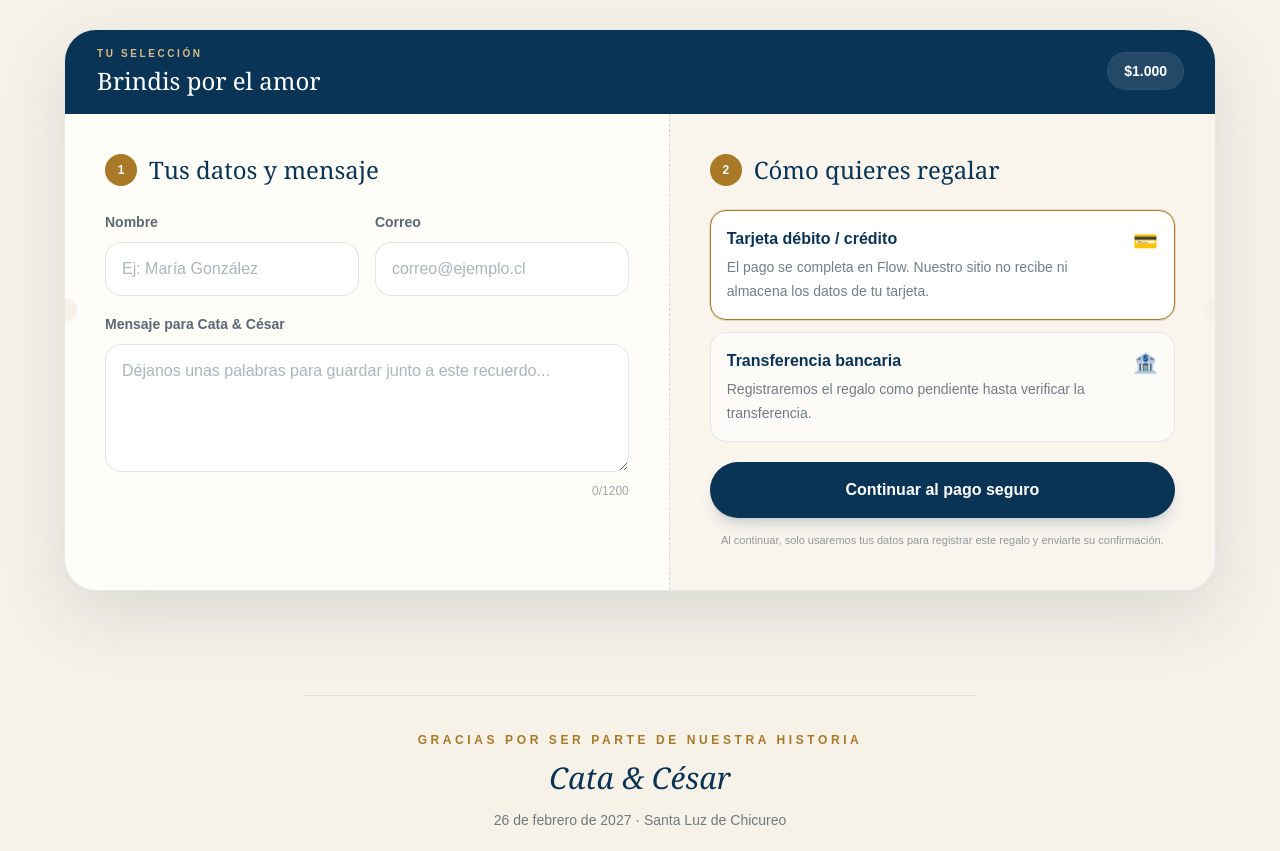
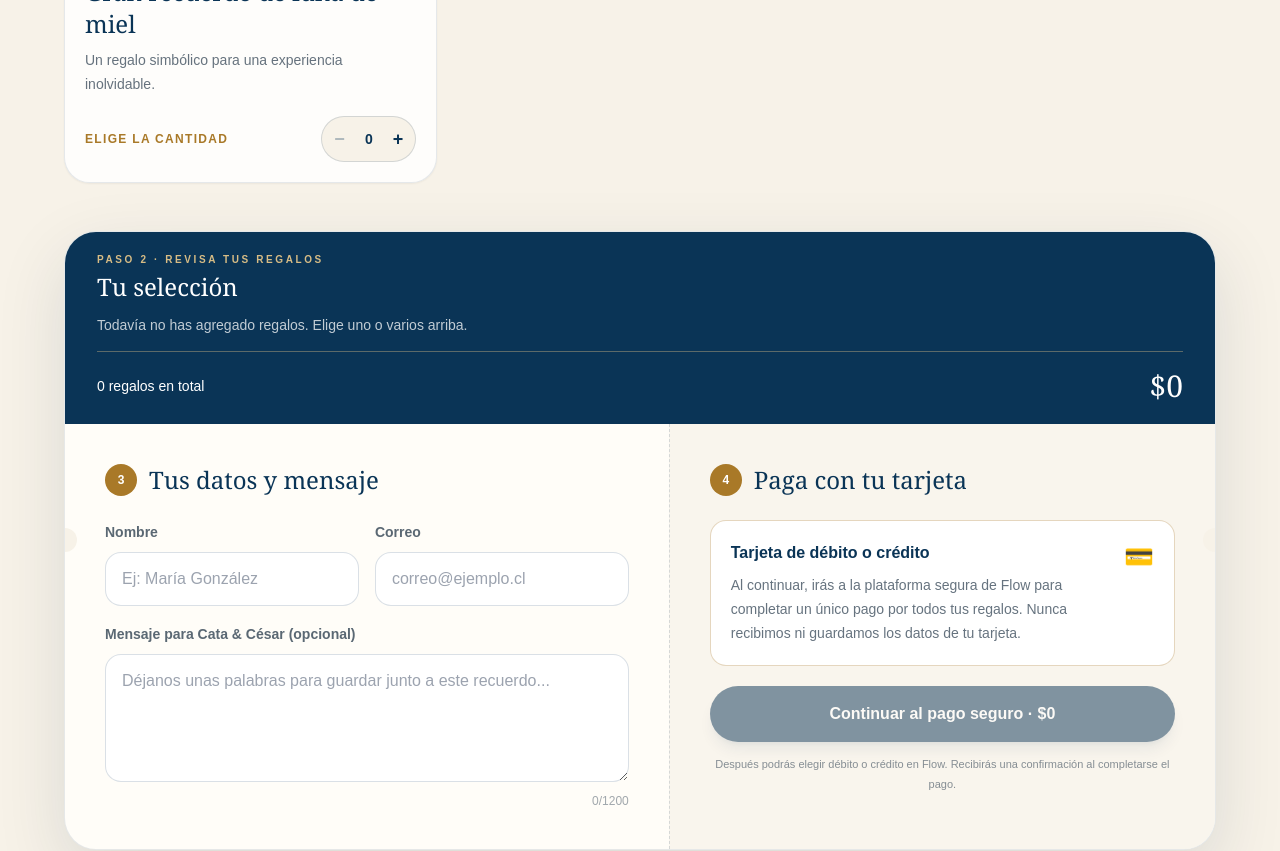
Before and after one commit to cesarodriguez96-02-26/regalos-matri-cata-cesar, a Next.js app: page / in a window 1280 px wide. Shown: the part 4140-4991 px from the top of the page. Built offline with nearby package versions, Linux system fonts and the light colour scheme.

Commit message:
Agregar carrito con múltiples regalos y cantidades, solo pago con tarjeta

```diff
--- a/src/components/CheckoutForm.tsx
+++ b/src/components/CheckoutForm.tsx
@@ -1,262 +1,131 @@
 'use client';
 
-import { useMemo, useRef, useState } from 'react';
-import { GiftOption, giftOptions } from '@/config/gifts';
+import { useMemo, useState } from 'react';
+import { giftOptions } from '@/config/gifts';
 import { GiftCard } from './GiftCard';
 import { formatCLP } from '@/lib/format';
 
-type CheckoutMode = 'flow' | 'transfer';
-type TransferDetail = { label: string; value: string };
-
-export function CheckoutForm({ transferDetails }: { transferDetails: TransferDetail[] }) {
-  const [selected, setSelected] = useState<GiftOption>(giftOptions[0]);
-  const [mode, setMode] = useState<CheckoutMode>('flow');
+export function CheckoutForm() {
+  const [quantities, setQuantities] = useState<Record<string, number>>({});
   const [guestName, setGuestName] = useState('');
   const [guestEmail, setGuestEmail] = useState('');
   const [guestMessage, setGuestMessage] = useState('');
   const [website, setWebsite] = useState('');
   const [formStartedAt] = useState(() => Date.now());
   const [loading, setLoading] = useState(false);
-  const [transferSaved, setTransferSaved] = useState(false);
-  const [copied, setCopied] = useState(false);
   const [error, setError] = useState('');
-  const formRef = useRef<HTMLFormElement | null>(null);
 
-  function handleGiftSelect(gift: GiftOption) {
-    setSelected(gift);
-    setTransferSaved(false);
-    window.setTimeout(() => formRef.current?.scrollIntoView({ behavior: 'smooth', block: 'start' }), 100);
-  }
-
-  const isValid = useMemo(
-    () => guestName.trim().length >= 3 && guestName.trim().length <= 120 && /^\S+@\S+\.\S+$/.test(guestEmail.trim()),
-    [guestName, guestEmail]
-  );
+  const selected = useMemo(() => giftOptions.filter((g) => (quantities[g.id] ?? 0) > 0).map((g) => ({
+    ...g, quantity: quantities[g.id], subtotal: g.amount * quantities[g.id]
+  })), [quantities]);
+  const total = selected.reduce((sum, gift) => sum + gift.subtotal, 0);
+  const units = selected.reduce((sum, gift) => sum + gift.quantity, 0);
+  const valid = guestName.trim().length >= 3 && guestName.trim().length <= 120 && /^\S+@\S+\.\S+$/.test(guestEmail.trim());
 
   async function handleSubmit(event: React.FormEvent<HTMLFormElement>) {
     event.preventDefault();
     setError('');
-    setTransferSaved(false);
-
-    if (!isValid) {
-      setError('Ingresa tu nombre y un correo válido.');
-      return;
-    }
-
+    if (!selected.length) { setError('Primero elige uno o más regalos usando los botones +.'); return; }
+    if (!valid) { setError('Ingresa tu nombre y un correo válido.'); return; }
     setLoading(true);
     try {
       const response = await fetch('/api/checkout', {
         method: 'POST',
         headers: { 'Content-Type': 'application/json' },
         body: JSON.stringify({
-          giftId: selected.id,
-          guestName,
-          guestEmail,
-          guestMessage,
-          paymentMethod: mode,
-          website,
-          formStartedAt
+          items: selected.map(({ id, quantity }) => ({ giftId: id, quantity })),
+          guestName, guestEmail, guestMessage, paymentMethod: 'flow', website, formStartedAt
         })
       });
-
       const data = await response.json().catch(() => ({}));
-      if (!response.ok) throw new Error(data.error ?? 'No se pudo registrar el regalo.');
-
-      if (mode === 'flow') {
-        window.location.assign(data.paymentUrl);
-        return;
-      }
-
-      setTransferSaved(true);
-      formRef.current?.scrollIntoView({ behavior: 'smooth', block: 'start' });
+      if (!response.ok) throw new Error(data.error ?? 'No pudimos iniciar el pago.');
+      if (typeof data.paymentUrl !== 'string') throw new Error('No se recibió el enlace seguro de pago.');
+      window.location.assign(data.paymentUrl);
     } catch (err) {
       setError(err instanceof Error ? err.message : 'Ocurrió un error inesperado.');
-    } finally {
       setLoading(false);
     }
   }
 
-  async function copyTransferDetails() {
-    const text = transferDetails.map((item) => `${item.label}: ${item.value}`).join('\n');
-    try {
-      await navigator.clipboard.writeText(text);
-      setCopied(true);
-      window.setTimeout(() => setCopied(false), 2200);
-    } catch {
-      setCopied(false);
-    }
-  }
-
   return (
-    <section id="regalos" className="px-5 py-16 md:py-20">
+    <section id="regalos" className="px-5 py-14 md:py-20">
       <div className="mx-auto max-w-6xl">
         <div className="mx-auto max-w-3xl text-center">
           <p className="text-xs font-bold uppercase tracking-[0.35em] text-gold">Nuestra lista de deseos</p>
-          <h2 className="mt-3 font-serif text-4xl text-navy md:text-5xl">Elige un regalo simbólico</h2>
-          <p className="mx-auto mt-4 max-w-2xl text-base leading-7 text-ink/68">
-            Cada opción representa una experiencia de nuestra próxima aventura. El monto y el pago son reales; el nombre del regalo es simbólico.
+          <h2 className="mt-3 font-serif text-4xl text-navy md:text-5xl">Gracias por ser parte de nuestra aventura</h2>
+          <p className="mx-auto mt-5 max-w-2xl text-base leading-8 text-ink/75">
+            El regalo que más ilusión nos hace es compartir este día contigo. Si además quieres hacernos un obsequio simbólico para nuestro nuevo capítulo juntos, te dejamos nuestra lista de deseos.
           </p>
+          <div className="mt-6 rounded-2xl border border-gold/25 bg-ivory px-5 py-4 text-left text-sm leading-7 text-ink/75 sm:text-center">
+            <strong className="text-navy">¿Cómo funciona?</strong> 1. Elige uno o varios regalos usando los botones + y − para ajustar sus cantidades. 2. Revisa tu selección y el total. 3. Ingresa tus datos y presiona <strong>Continuar al pago seguro</strong> para pagar con tarjeta de débito o crédito.
+          </div>
         </div>
 
-        <div className="mt-10 grid gap-4 md:grid-cols-2 lg:grid-cols-3">
+        <div className="mt-10 grid gap-4 sm:grid-cols-2 lg:grid-cols-3">
           {giftOptions.map((gift) => (
-            <GiftCard key={gift.id} gift={gift} selected={gift.id === selected.id} onSelect={handleGiftSelect} />
+            <GiftCard key={gift.id} gift={gift} quantity={quantities[gift.id] ?? 0} onChange={(quantity) => setQuantities((prev) => ({ ...prev, [gift.id]: quantity }))} />
           ))}
         </div>
 
-        <form
-          ref={formRef}
-          onSubmit={handleSubmit}
-          className="ticket-edge mt-12 scroll-mt-5 overflow-hidden rounded-[2rem] border border-navy/10 bg-ivory shadow-ticket"
-        >
-          <div className="border-b border-dashed border-navy/15 bg-navy px-6 py-4 text-white md:px-8">
-            <div className="flex flex-wrap items-center justify-between gap-3">
-              <div>
-                <p className="text-[10px] font-bold uppercase tracking-[0.26em] text-gold-soft">Tu selección</p>
-                <p className="mt-1 font-serif text-2xl">{selected.title}</p>
-              </div>
-              <p className="rounded-full bg-white/10 px-4 py-2 text-sm font-bold ring-1 ring-white/15">{formatCLP(selected.amount)}</p>
+        <form onSubmit={handleSubmit} className="ticket-edge mt-12 overflow-hidden rounded-[2rem] border border-navy/10 bg-ivory shadow-ticket">
+          <div className="bg-navy px-6 py-5 text-white md:px-8">
+            <p className="text-[10px] font-bold uppercase tracking-[0.26em] text-gold-soft">Paso 2 · Revisa tus regalos</p>
+            <h3 className="mt-1 font-serif text-2xl">Tu selección</h3>
+            {selected.length === 0 ? <p className="mt-3 text-sm text-white/75">Todavía no has agregado regalos. Elige uno o varios arriba.</p> : (
+              <ul className="mt-4 divide-y divide-white/15 text-sm">
+                {selected.map((gift) => (
+                  <li key={gift.id} className="flex items-start justify-between gap-3 py-2">
+                    <span>{gift.quantity} × {gift.title}</span>
+                    <strong className="whitespace-nowrap">{formatCLP(gift.subtotal)}</strong>
+                  </li>
+                ))}
+              </ul>
+            )}
+            <div className="mt-4 flex items-center justify-between gap-3 border-t border-gold-soft/40 pt-4">
+              <p className="text-sm">{units} {units === 1 ? 'regalo' : 'regalos'} en total</p>
+              <p className="font-serif text-3xl">{formatCLP(total)}</p>
             </div>
           </div>
 
           <div className="grid lg:grid-cols-[1.05fr_0.95fr]">
             <div className="p-6 md:p-8 lg:p-10">
               <div className="flex items-center gap-3">
-                <span className="flex h-8 w-8 items-center justify-center rounded-full bg-gold text-xs font-bold text-white">1</span>
+                <span className="flex h-8 w-8 items-center justify-center rounded-full bg-gold text-xs font-bold text-white">3</span>
                 <h3 className="font-serif text-2xl text-navy">Tus datos y mensaje</h3>
               </div>
-
               <div className="mt-6 grid gap-4 md:grid-cols-2">
                 <label className="block">
                   <span className="text-sm font-bold text-ink/70">Nombre</span>
-                  <input
-                    required
-                    autoComplete="name"
-                    maxLength={120}
-                    className="mt-2 w-full rounded-2xl border border-navy/12 bg-white px-4 py-3.5 outline-none transition placeholder:text-ink/35 focus:border-gold focus:ring-4 focus:ring-gold/10"
-                    value={guestName}
-                    onChange={(e) => setGuestName(e.target.value)}
-                    placeholder="Ej: María González"
-                  />
+                  <input required autoComplete="name" maxLength={120} className="mt-2 w-full rounded-2xl border border-navy/15 bg-white px-4 py-3.5 outline-none focus:border-gold focus:ring-4 focus:ring-gold/10" value={guestName} onChange={(e) => setGuestName(e.target.value)} placeholder="Ej: María González" />
                 </label>
                 <label className="block">
                   <span className="text-sm font-bold text-ink/70">Correo</span>
-                  <input
-                    required
-                    autoComplete="email"
-                    maxLength={180}
-                    className="mt-2 w-full rounded-2xl border border-navy/12 bg-white px-4 py-3.5 outline-none transition placeholder:text-ink/35 focus:border-gold focus:ring-4 focus:ring-gold/10"
-                    value={guestEmail}
-                    onChange={(e) => setGuestEmail(e.target.value)}
-                    placeholder="correo@ejemplo.cl"
-                    type="email"
-                  />
+                  <input required type="email" autoComplete="email" maxLength={180} className="mt-2 w-full rounded-2xl border border-navy/15 bg-white px-4 py-3.5 outline-none focus:border-gold focus:ring-4 focus:ring-gold/10" value={guestEmail} onChange={(e) => setGuestEmail(e.target.value)} placeholder="correo@ejemplo.cl" />
                 </label>
               </div>
-
               <label className="mt-4 block">
-                <span className="text-sm font-bold text-ink/70">Mensaje para Cata & César</span>
-                <textarea
-                  maxLength={1200}
-                  className="mt-2 min-h-32 w-full resize-y rounded-2xl border border-navy/12 bg-white px-4 py-3.5 outline-none transition placeholder:text-ink/35 focus:border-gold focus:ring-4 focus:ring-gold/10"
-                  value={guestMessage}
-                  onChange={(e) => setGuestMessage(e.target.value)}
-                  placeholder="Déjanos unas palabras para guardar junto a este recuerdo..."
-                />
+                <span className="text-sm font-bold text-ink/70">Mensaje para Cata & César (opcional)</span>
+                <textarea maxLength={1200} className="mt-2 min-h-32 w-full resize-y rounded-2xl border border-navy/15 bg-white px-4 py-3.5 outline-none focus:border-gold focus:ring-4 focus:ring-gold/10" value={guestMessage} onChange={(e) => setGuestMessage(e.target.value)} placeholder="Déjanos unas palabras para guardar junto a este recuerdo..." />
                 <span className="mt-1 block text-right text-xs text-ink/40">{guestMessage.length}/1200</span>
               </label>
-
-              <div className="absolute left-[-9999px] top-auto h-px w-px overflow-hidden" aria-hidden="true">
-                <label>
-                  Sitio web
-                  <input tabIndex={-1} autoComplete="off" value={website} onChange={(e) => setWebsite(e.target.value)} />
-                </label>
-              </div>
+              <div className="absolute left-[-9999px] top-auto h-px w-px overflow-hidden" aria-hidden="true"><label>Sitio web<input tabIndex={-1} autoComplete="off" value={website} onChange={(e) => setWebsite(e.target.value)} /></label></div>
             </div>
-
             <div className="border-t border-dashed border-navy/15 bg-paper/70 p-6 md:p-8 lg:border-l lg:border-t-0 lg:p-10">
               <div className="flex items-center gap-3">
-                <span className="flex h-8 w-8 items-center justify-center rounded-full bg-gold text-xs font-bold text-white">2</span>
-                <h3 className="font-serif text-2xl text-navy">Cómo quieres regalar</h3>
+                <span className="flex h-8 w-8 items-center justify-center rounded-full bg-gold text-xs font-bold text-white">4</span>
+                <h3 className="font-serif text-2xl text-navy">Paga con tu tarjeta</h3>
               </div>
-
-              <div className="mt-6 grid gap-3">
-                <button
-                  type="button"
-                  aria-pressed={mode === 'flow'}
-                  onClick={() => { setMode('flow'); setTransferSaved(false); }}
-                  className={`rounded-2xl border p-4 text-left transition focus:outline-none focus-visible:ring-4 focus-visible:ring-gold-soft ${
-                    mode === 'flow' ? 'border-gold bg-white shadow-sm ring-1 ring-gold/20' : 'border-navy/10 bg-white/55 hover:border-gold/30'
-                  }`}
-                >
-                  <div className="flex items-start justify-between gap-4">
-                    <div>
-                      <strong className="text-navy">Tarjeta débito / crédito</strong>
-                      <span className="mt-1 block text-sm leading-6 text-ink/60">El pago se completa en Flow. Nuestro sitio no recibe ni almacena los datos de tu tarjeta.</span>
-                    </div>
-                    <span className="text-xl" aria-hidden="true">💳</span>
-                  </div>
-                </button>
-
-                <button
-                  type="button"
-                  aria-pressed={mode === 'transfer'}
-                  onClick={() => { setMode('transfer'); setTransferSaved(false); }}
-                  className={`rounded-2xl border p-4 text-left transition focus:outline-none focus-visible:ring-4 focus-visible:ring-gold-soft ${
-                    mode === 'transfer' ? 'border-gold bg-white shadow-sm ring-1 ring-gold/20' : 'border-navy/10 bg-white/55 hover:border-gold/30'
-                  }`}
-                >
-                  <div className="flex items-start justify-between gap-4">
-                    <div>
-                      <strong className="text-navy">Transferencia bancaria</strong>
-                      <span className="mt-1 block text-sm leading-6 text-ink/60">Registraremos el regalo como pendiente hasta verificar la transferencia.</span>
-                    </div>
-                    <span className="text-xl" aria-hidden="true">🏦</span>
-                  </div>
-                </button>
+              <div className="mt-6 rounded-2xl border border-gold/30 bg-white p-5">
+                <div className="flex items-start justify-between gap-3">
+                  <div><strong className="text-navy">Tarjeta de débito o crédito</strong><p className="mt-2 text-sm leading-6 text-ink/65">Al continuar, irás a la plataforma segura de Flow para completar un único pago por todos tus regalos. Nunca recibimos ni guardamos los datos de tu tarjeta.</p></div>
+                  <span className="text-2xl" aria-hidden="true">💳</span>
+                </div>
               </div>
-
-              {mode === 'transfer' && (
-                <div className="mt-4 rounded-2xl border border-gold/20 bg-white p-4 text-sm">
-                  <div className="flex items-center justify-between gap-3">
-                    <p className="font-bold text-navy">Datos para transferir</p>
-                    <button type="button" onClick={copyTransferDetails} className="text-xs font-bold text-gold hover:text-navy">
-                      {copied ? 'Copiado ✓' : 'Copiar datos'}
-                    </button>
-                  </div>
-                  <dl className="mt-3 space-y-2">
-                    {transferDetails.map((item) => (
-                      <div key={item.label} className="grid grid-cols-[110px_1fr] gap-3">
-                        <dt className="text-ink/50">{item.label}</dt>
-                        <dd className="break-words font-semibold text-ink/80">{item.value}</dd>
-                      </div>
-                    ))}
-                  </dl>
-                  <p className="mt-3 border-t border-navy/8 pt-3 text-xs leading-5 text-ink/50">
-                    Después de realizar la transferencia, presiona el botón para que podamos asociarla a tu nombre y regalo.
-                  </p>
-                </div>
-              )}
-
-              <div aria-live="polite">
-                {error && <p className="mt-4 rounded-2xl border border-red-200 bg-red-50 p-3 text-sm leading-6 text-red-700">{error}</p>}
-                {transferSaved && (
-                  <p className="mt-4 rounded-2xl border border-emerald-200 bg-emerald-50 p-3 text-sm leading-6 text-emerald-800">
-                    ¡Gracias! Registramos tu regalo por transferencia. Quedará confirmado cuando verifiquemos el abono.
-                  </p>
-                )}
-              </div>
-
-              <button
-                disabled={loading}
-                className="mt-5 w-full rounded-full bg-navy px-6 py-4 font-bold text-white shadow-lg shadow-navy/15 transition hover:-translate-y-0.5 hover:bg-navy-deep focus:outline-none focus-visible:ring-4 focus-visible:ring-gold-soft disabled:cursor-not-allowed disabled:opacity-60"
-              >
-                {loading ? 'Procesando...' : mode === 'flow' ? 'Continuar al pago seguro' : 'Registrar regalo por transferencia'}
+              <div aria-live="polite">{error && <p className="mt-4 rounded-2xl border border-red-200 bg-red-50 p-3 text-sm leading-6 text-red-700">{error}</p>}</div>
+              <button disabled={loading || selected.length === 0} className="mt-5 w-full rounded-full bg-navy px-6 py-4 font-bold text-white shadow-lg shadow-navy/15 transition hover:bg-navy-deep focus:outline-none focus-visible:ring-4 focus-visible:ring-gold-soft disabled:cursor-not-allowed disabled:opacity-50">
+                {loading ? 'Preparando pago seguro...' : `Continuar al pago seguro · ${formatCLP(total)}`}
               </button>
-
-              <p className="mt-3 text-center text-[11px] leading-5 text-ink/45">
-                Al continuar, solo usaremos tus datos para registrar este regalo y enviarte su confirmación.
-              </p>
+              <p className="mt-3 text-center text-[11px] leading-5 text-ink/50">Después podrás elegir débito o crédito en Flow. Recibirás una confirmación al completarse el pago.</p>
             </div>
           </div>
         </form>
```
